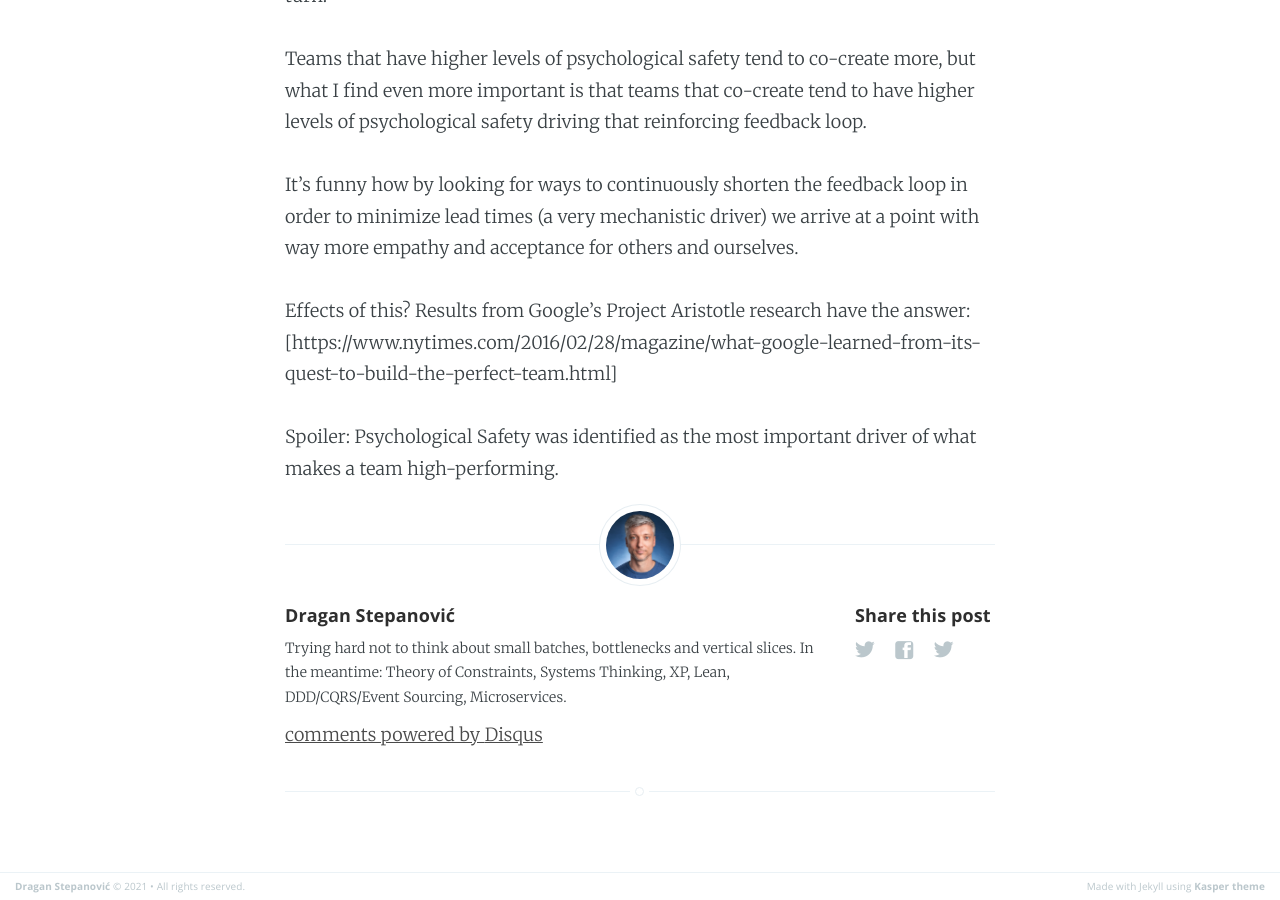
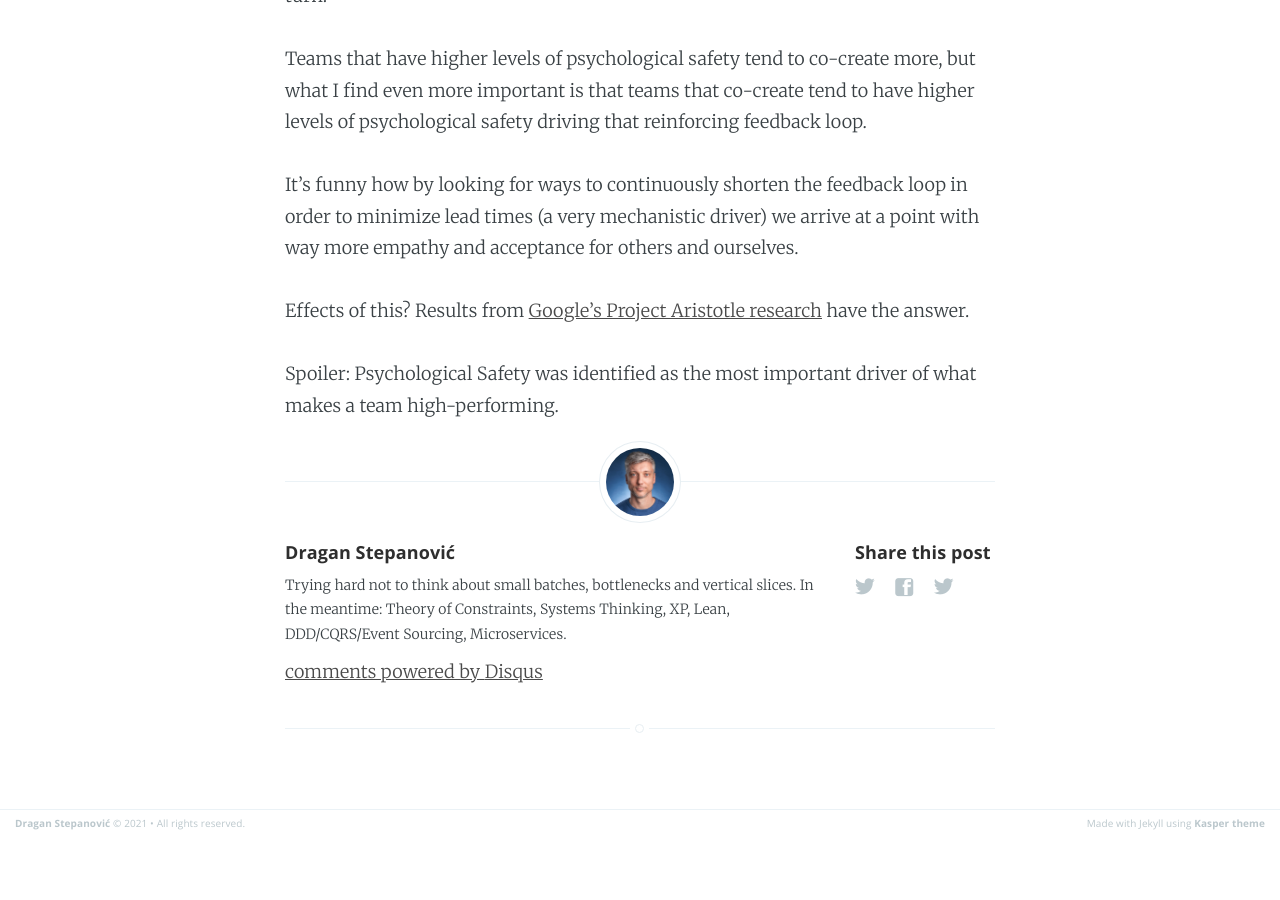
Before and after one commit to dragan-stepanovic/dragan-stepanovic.github.io, a Jekyll site: the page built from _posts/2021-12-12-co-creation-drives-psy-safety.md, in a window 1280 px wide and 900 px high, scrolled down 719 px. Built offline with Jekyll 4.4.1, drawn with Linux system fonts in a browser that asks for light colours; our own code applies the rules of GitHub Pages for plain Markdown files; comment, search, counter and statistics services are not loaded; after the commit the page ends 1556 px from its top, so only the background shows below that.

Commit message:
Update 2021-12-12-co-creation-drives-psy-safety.md

```diff
--- a/_posts/2021-12-12-co-creation-drives-psy-safety.md
+++ b/_posts/2021-12-12-co-creation-drives-psy-safety.md
@@ -12,6 +12,6 @@ Teams that have higher levels of psychological safety tend to co-create more, bu
 
 It's funny how by looking for ways to continuously shorten the feedback loop in order to minimize lead times (a very mechanistic driver) we arrive at a point with way more empathy and acceptance for others and ourselves.
 
-Effects of this? Results from Google's Project Aristotle research have the answer: [https://www.nytimes.com/2016/02/28/magazine/what-google-learned-from-its-quest-to-build-the-perfect-team.html]
+Effects of this? Results from [Google's Project Aristotle research](https://www.nytimes.com/2016/02/28/magazine/what-google-learned-from-its-quest-to-build-the-perfect-team.html) have the answer.
 
 Spoiler: Psychological Safety was identified as the most important driver of what makes a team high-performing.
```
